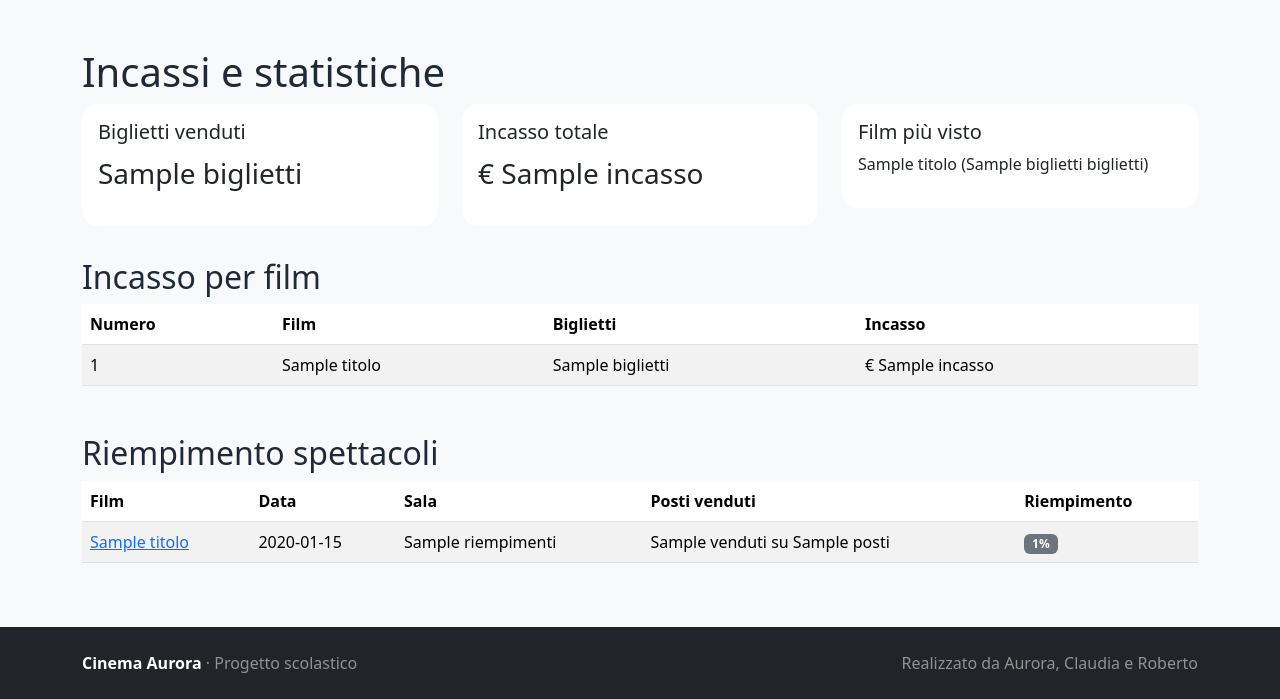
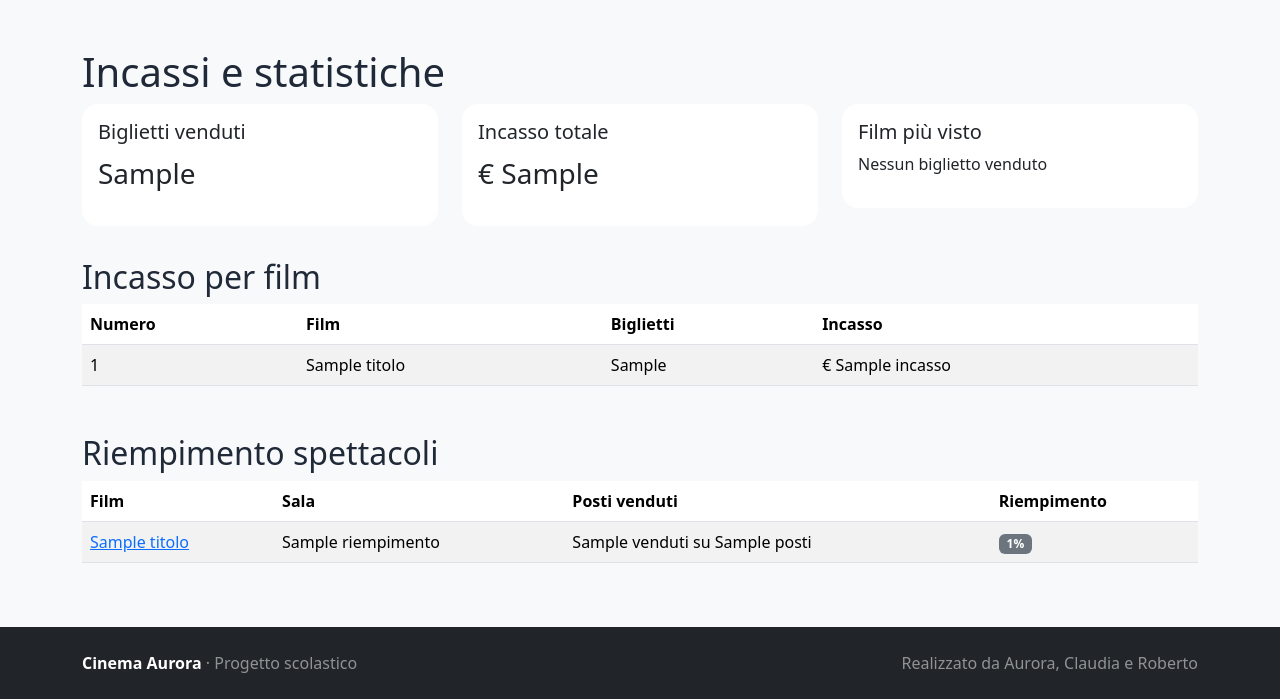
Before and after one commit to auror-web/cinema, a Python web app: template templates/incassi.html in a window 1280 px wide. Shown: the part 270-969 px from the top of the page. Run offline with Jinja, Linux system fonts and the light colour scheme; the template is opened without the code that fills it: most values are stand-ins (such as "Sample title", 1, 10 or a date in 2020).

Commit message:
Aggiunta modifiche a incassi.html

```diff
--- a/templates/incassi.html
+++ b/templates/incassi.html
@@ -9,22 +9,25 @@
   <div class="col-md-4">
     <div class="card p-3 mb-2">
       <h2 class="h5">Biglietti venduti</h2>
-      <p class="fs-3">{{ totali.biglietti }}</p>
+      <p class="fs-3">{{ totali.totale_biglietti }}</p>
     </div>
   </div>
 
   <div class="col-md-4">
     <div class="card p-3 mb-2">
       <h2 class="h5">Incasso totale</h2>
-      <p class="fs-3">€ {{ totali.incasso }}</p>
+      <p class="fs-3">€ {{ totali.incasso_totale }}</p>
     </div>
   </div>
 
   <div class="col-md-4">
     <div class="card p-3 mb-2">
       <h2 class="h5">Film più visto</h2>
-      {% if piu_visto %}
-        <p>{{ piu_visto.titolo }} ({{ piu_visto.biglietti }} biglietti)</p>
+      {% if incassi and incassi[0].biglietti_venduti > 0 %}
+        <p>
+          {{ incassi[0].titolo }}
+          ({{ incassi[0].biglietti_venduti }} biglietti)
+        </p>
       {% else %}
         <p>Nessun biglietto venduto</p>
       {% endif %}
@@ -44,12 +47,16 @@
     </tr>
   </thead>
   <tbody>
-    {% for riga in per_film %}
+    {% for riga in incassi %}
       <tr>
         <td>{{ loop.index }}</td>
         <td>{{ riga.titolo }}</td>
-        <td>{{ riga.biglietti }}</td>
+        <td>{{ riga.biglietti_venduti }}</td>
         <td>€ {{ riga.incasso }}</td>
+      </tr>
+    {% else %}
+      <tr>
+        <td colspan="4">Nessun film disponibile.</td>
       </tr>
     {% endfor %}
   </tbody>
@@ -61,21 +68,19 @@
   <thead>
     <tr>
       <th>Film</th>
-      <th>Data</th>
       <th>Sala</th>
       <th>Posti venduti</th>
       <th>Riempimento</th>
     </tr>
   </thead>
   <tbody>
-    {% for s in riempimenti %}
+    {% for s in riempimento %}
       <tr>
         <td>
-          <a href="{{ url_for('pagina_spettacolo', id_spettacolo=s.id_spettacolo) }}">
+          <a href="{{ url_for('spettacolo', id_spettacolo=s.id_spettacolo) }}">
             {{ s.titolo }}
           </a>
         </td>
-        <td>{{ s.data_ora.strftime('%d/%m/%Y %H:%M') }}</td>
         <td>{{ s.nome_sala }}</td>
         <td>{{ s.venduti }} su {{ s.posti }}</td>
         <td>
@@ -88,7 +93,7 @@
       </tr>
     {% else %}
       <tr>
-        <td colspan="5">Non ci sono ancora biglietti venduti.</td>
+        <td colspan="4">Nessuno spettacolo disponibile.</td>
       </tr>
     {% endfor %}
   </tbody>
```
